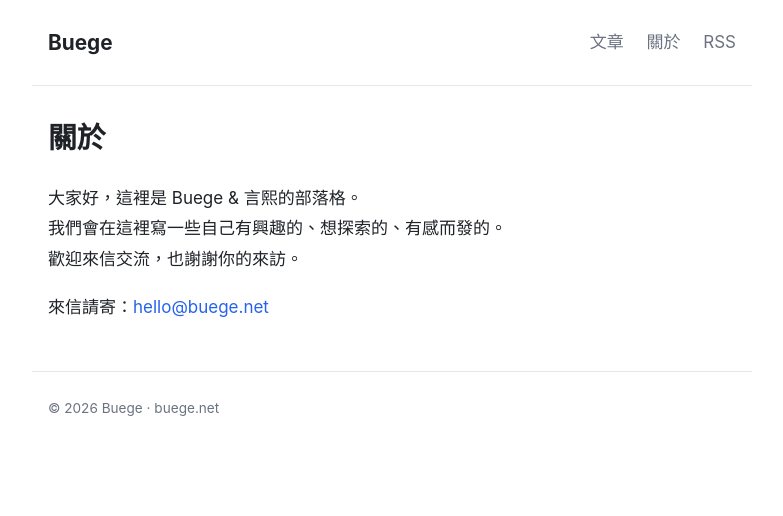
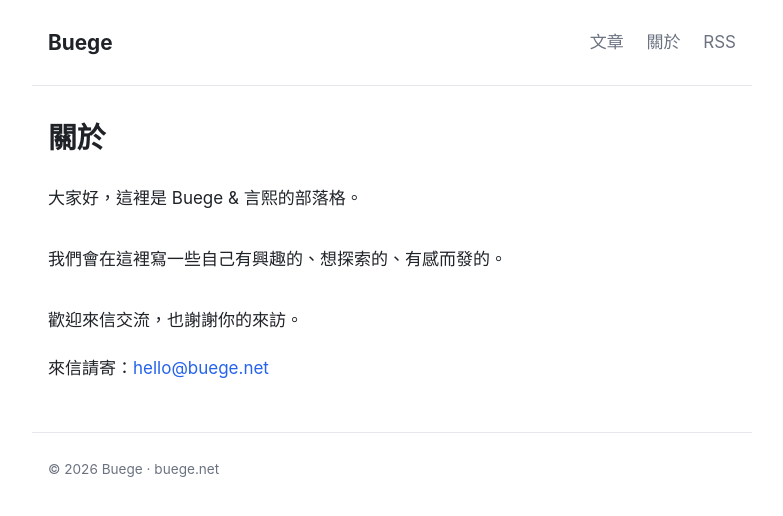
Before and after one commit to buege1216/buege.net, a Jekyll site: the page built from about.md, in a window 1280 px wide. Shown: the top 516 px of the page, without its empty margins (248-1031 px from the left). Built offline with Jekyll 4.4.1, drawn with Linux system fonts in a browser that asks for light colours.

Commit message:
Preserve line breaks in article paragraphs via CSS
Co-Authored-By: Claude Sonnet 5.5 <noreply@anthropic.com>
Claude-Session: https://claude.ai/code/session_014xaJAHKKEQ9V1m6P1eMLXQ

```diff
--- a/assets/css/style.css
+++ b/assets/css/style.css
@@ -19,3 +19,4 @@ a{color:var(--accent);text-decoration:none}a:hover{text-decoration:underline}
 .article-body blockquote{margin:0;padding-left:16px;border-left:3px solid var(--line);color:var(--muted)}
 .back-link{margin-top:40px}
 .site-footer{max-width:720px;margin:0 auto;padding:24px 16px;color:var(--muted);font-size:.85rem;border-top:1px solid var(--line)}
+.article-body p{white-space:pre-line}
```
